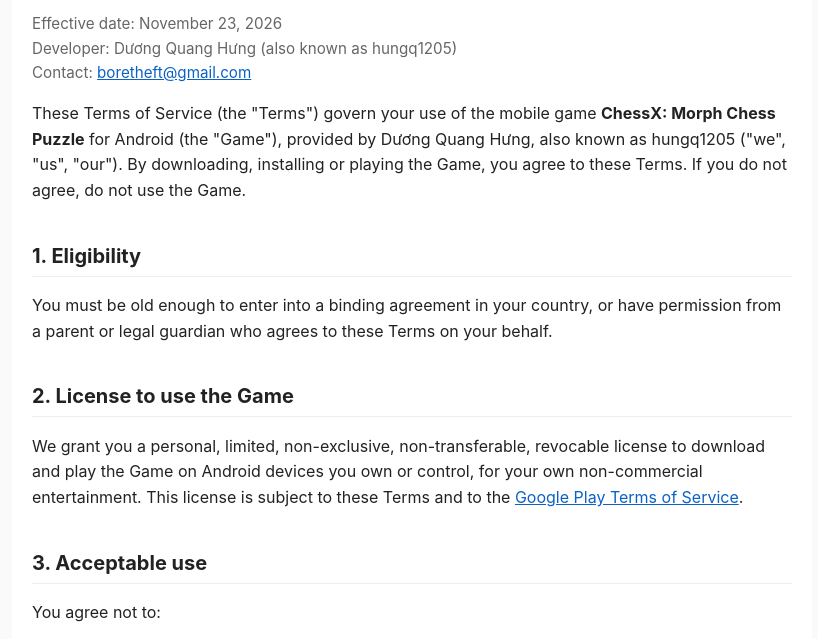
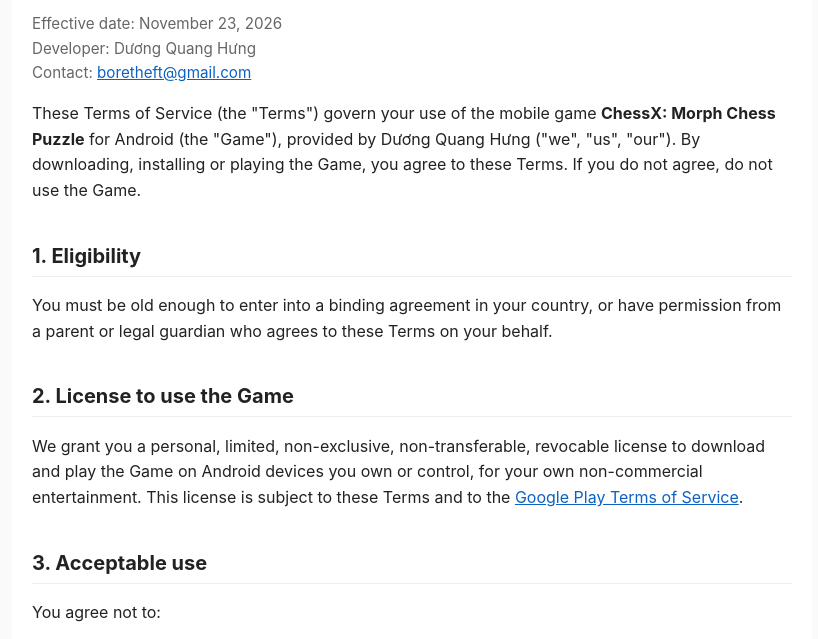
Before and after one commit to hungq1205/chessx-privacy, a plain HTML site: page terms.html in a window 1280 px wide. Shown: the part 104-743 px from the top of the page, without its empty margins (228-1046 px from the left). Drawn offline with Linux system fonts and the light colour scheme.

Commit message:
Terms: drop nickname, keep legal name only
Co-Authored-By: Claude Opus 5.5 <noreply@anthropic.com>

```diff
--- a/terms.html
+++ b/terms.html
@@ -16,9 +16,9 @@
 <body>
 <main>
 <h1>Terms of Service for ChessX: Morph Chess Puzzle</h1>
-<p class="meta">Effective date: November 23, 2026<br>Developer: Dương Quang Hưng (also known as hungq1205)<br>Contact: <a href="mailto:boretheft@gmail.com">boretheft@gmail.com</a></p>
+<p class="meta">Effective date: November 23, 2026<br>Developer: Dương Quang Hưng<br>Contact: <a href="mailto:boretheft@gmail.com">boretheft@gmail.com</a></p>
 
-<p>These Terms of Service (the "Terms") govern your use of the mobile game <strong>ChessX: Morph Chess Puzzle</strong> for Android (the "Game"), provided by Dương Quang Hưng, also known as hungq1205 ("we", "us", "our"). By downloading, installing or playing the Game, you agree to these Terms. If you do not agree, do not use the Game.</p>
+<p>These Terms of Service (the "Terms") govern your use of the mobile game <strong>ChessX: Morph Chess Puzzle</strong> for Android (the "Game"), provided by Dương Quang Hưng ("we", "us", "our"). By downloading, installing or playing the Game, you agree to these Terms. If you do not agree, do not use the Game.</p>
 
 <h2>1. Eligibility</h2>
 <p>You must be old enough to enter into a binding agreement in your country, or have permission from a parent or legal guardian who agrees to these Terms on your behalf.</p>
@@ -75,7 +75,7 @@
 
 <h2>14. Contact us</h2>
 <p>If you have any questions about these Terms, please contact:<br>
-Dương Quang Hưng (hungq1205)<br>
+Dương Quang Hưng<br>
 Email: <a href="mailto:boretheft@gmail.com">boretheft@gmail.com</a></p>
 
 <p class="meta">See also: <a href="https://hungq1205.github.io/chessx-privacy/">Privacy Policy</a></p>
```
